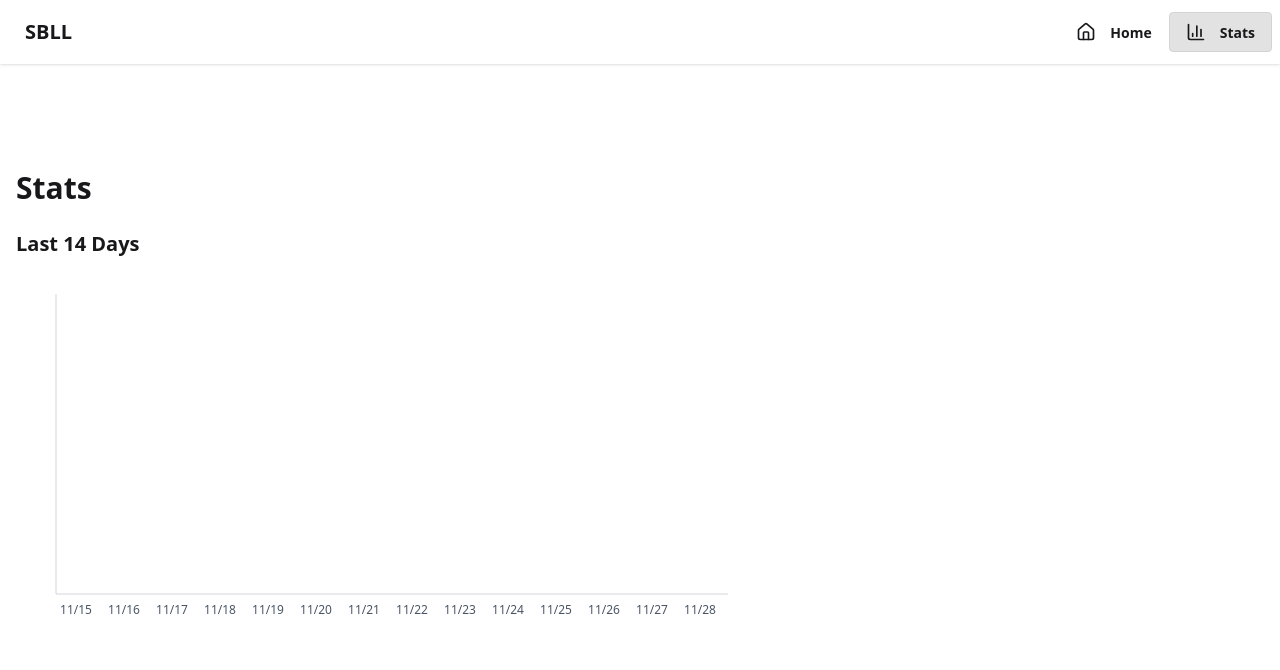
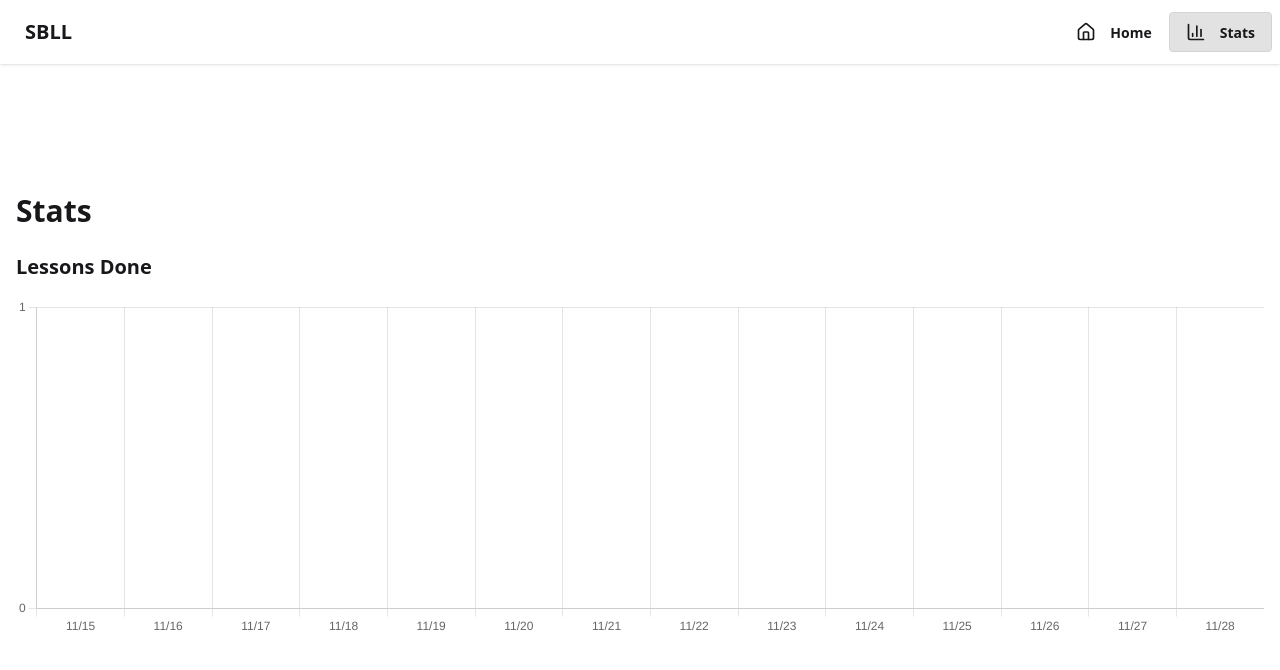
Before and after one commit to koljapluemer/sbll-frontend, a Vue app: page /stats in a window 1280 px wide. Shown: the top 670 px of the page. Built offline with nearby package versions, Linux system fonts and the light colour scheme.

Commit message:
replace manual chart with chart.js

```diff
--- a/package.json
+++ b/package.json
@@ -12,11 +12,13 @@
   },
   "dependencies": {
     "@tailwindcss/vite": "^4.1.17",
+    "chart.js": "^4.5.1",
     "date-fns": "^4.1.0",
     "pinia": "^3.0.4",
     "pinia-plugin-persistedstate": "^4.7.1",
     "tailwindcss": "^4.1.17",
     "vue": "^3.5.24",
+    "vue-chartjs": "^5.3.3",
     "vue-router": "^4.6.3"
   },
   "devDependencies": {
--- a/src/pages/stats/LessonRunsChart.vue
+++ b/src/pages/stats/LessonRunsChart.vue
@@ -1,7 +1,11 @@
 <script setup lang="ts">
 import { computed, ref, watch } from 'vue'
+import { Bar } from 'vue-chartjs'
+import { Chart as ChartJS, Title, Tooltip, Legend, BarElement, CategoryScale, LinearScale } from 'chart.js'
 import { format, parse } from 'date-fns'
 import { getLanguageInfo } from '@/entities/language'
+
+ChartJS.register(Title, Tooltip, Legend, BarElement, CategoryScale, LinearScale)
 
 type ChartDataPoint = {
   date: string
@@ -53,121 +57,57 @@ watch(
   { immediate: true }
 )
 
-const maxRuns = computed(() => {
-  let max = 0
-  props.data.forEach((d) => {
-    const total = Object.values(d.runs).reduce((sum, count) => sum + count, 0)
-    if (total > max) max = total
-  })
-  return max || 5
-})
-
-const BAR_WIDTH = 40
-const BAR_GAP = 8
-const CHART_HEIGHT = 300
-const PADDING = { top: 20, right: 20, bottom: 60, left: 40 }
-const chartWidth = computed(
-  () => props.data.length * (BAR_WIDTH + BAR_GAP) + PADDING.left + PADDING.right
-)
-
 const formatDateLabel = (dateStr: string) => {
   const date = parse(dateStr, 'yyyy-MM-dd', new Date())
   return format(date, 'MM/dd')
 }
 
-const bars = computed(() => {
-  return props.data.map((dataPoint, index) => {
-    const x = PADDING.left + index * (BAR_WIDTH + BAR_GAP)
-    const stacks: Array<{ iso: string; y: number; height: number; color: string }> = []
+const chartData = computed(() => {
+  const labels = props.data.map((d) => formatDateLabel(d.date))
 
-    let currentY = PADDING.top + CHART_HEIGHT
+  const datasets = targetLanguages.value.map((iso) => ({
+    label: languageNames.value[iso] || iso,
+    data: props.data.map((d) => d.runs[iso] || 0),
+    backgroundColor: colorMap.value[iso] || '#6366f1'
+  }))
 
-    targetLanguages.value.forEach((iso) => {
-      const count = dataPoint.runs[iso] || 0
-      if (count > 0) {
-        const height = (count / maxRuns.value) * CHART_HEIGHT
-        currentY -= height
+  return {
+    labels,
+    datasets
+  }
+})
 
-        stacks.push({
-          iso,
-          y: currentY,
-          height,
-          color: colorMap.value[iso] || '#6366f1'
-        })
+const chartOptions = {
+  responsive: true,
+  maintainAspectRatio: false,
+  plugins: {
+    legend: {
+      position: 'bottom' as const
+    }
+  },
+  scales: {
+    x: {
+      stacked: true
+    },
+    y: {
+      stacked: true,
+      beginAtZero: true,
+      ticks: {
+        stepSize: 1
       }
-    })
-
-    return {
-      x,
-      stacks,
-      label: formatDateLabel(dataPoint.date)
     }
-  })
-})
+  }
+}
 </script>
 
 <template>
-  <div class="w-full overflow-x-auto">
-    <svg
-      :width="chartWidth"
-      :height="CHART_HEIGHT + PADDING.top + PADDING.bottom"
-    >
-      <g
-        v-for="(bar, barIndex) in bars"
-        :key="barIndex"
-      >
-        <rect
-          v-for="(stack, stackIndex) in bar.stacks"
-          :key="stackIndex"
-          :x="bar.x"
-          :y="stack.y"
-          :width="BAR_WIDTH"
-          :height="stack.height"
-          :fill="stack.color"
-          class="transition-opacity hover:opacity-80"
-        />
-
-        <text
-          :x="bar.x + BAR_WIDTH / 2"
-          :y="PADDING.top + CHART_HEIGHT + 20"
-          text-anchor="middle"
-          class="text-xs fill-gray-600"
-        >
-          {{ bar.label }}
-        </text>
-      </g>
-
-      <line
-        :x1="PADDING.left"
-        :y1="PADDING.top"
-        :x2="PADDING.left"
-        :y2="PADDING.top + CHART_HEIGHT"
-        stroke="currentColor"
-        class="stroke-gray-300"
-      />
-
-      <line
-        :x1="PADDING.left"
-        :y1="PADDING.top + CHART_HEIGHT"
-        :x2="chartWidth - PADDING.right"
-        :y2="PADDING.top + CHART_HEIGHT"
-        stroke="currentColor"
-        class="stroke-gray-300"
-      />
-    </svg>
-
-    <div class="flex flex-wrap gap-4 mt-4 justify-center">
-      <div
-        v-for="iso in targetLanguages"
-        :key="iso"
-        class="flex items-center gap-2"
-      >
-        <div
-          class="w-4 h-4 rounded"
-          :style="{ backgroundColor: colorMap[iso] || '#6366f1' }"
-        />
-        <span class="text-sm">{{ languageNames[iso] || iso }}</span>
-      </div>
-    </div>
+  <div
+    class="w-full max-w-full"
+    style="height: 350px"
+  >
+    <Bar
+      :data="chartData"
+      :options="chartOptions"
+    />
   </div>
 </template>
--- a/src/pages/stats/StatsPage.vue
+++ b/src/pages/stats/StatsPage.vue
@@ -9,14 +9,14 @@ const chartData = computed(() => practiceStore.getLast14DaysChartData())
 </script>
 
 <template>
-  <div class="w-full">
+  <div class="w-full max-w-full">
     <h1 class="text-3xl font-bold mb-6">
       Stats
     </h1>
 
     <div class="mb-6">
       <h2 class="text-xl font-semibold mb-4">
-        Last 14 Days
+        Lessons Done
       </h2>
       <LessonRunsChart :data="chartData" />
     </div>
```
Also changed, not shown: 1 other file (tests, documents, lock files or other folders).
